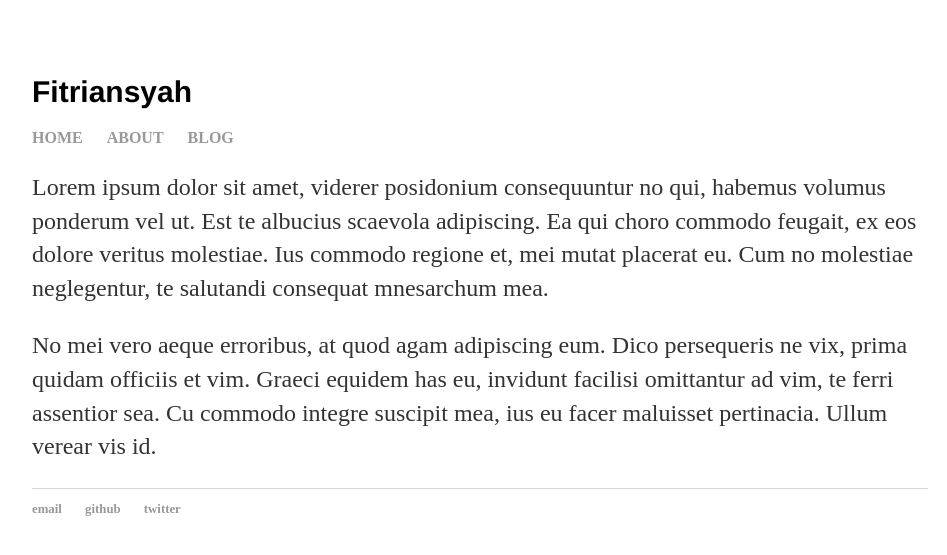
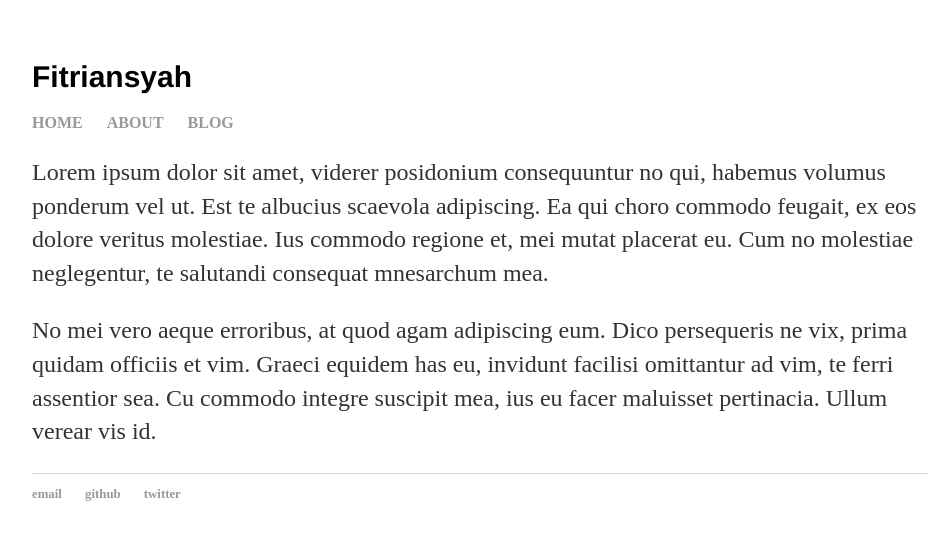
Before and after one commit to rnfitriansyah/rnfitriansyah.github.io, a Jekyll site: the page built from index.html, in a window 1280 px wide. Shown: the top 555 px of the page, without its empty margins (160-1107 px from the left). Built offline with Jekyll 4.4.1, drawn with Linux system fonts in a browser that asks for light colours.

Commit message:
Update default.html

```diff
--- a/_layouts/default.html
+++ b/_layouts/default.html
@@ -7,7 +7,7 @@
 		</head>
 		<body>
 			<header>
-      			<h1 style="font-size: 30px; color: black;text-align: left; padding-top: 15px;">
+      			<h1 style="font-size: 30px; color: black;text-align: left;">
 				Fitriansyah</h1>
   			</header>
 			<nav>
```
